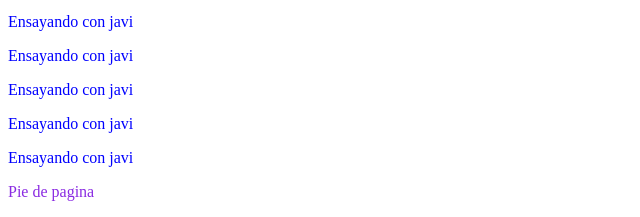
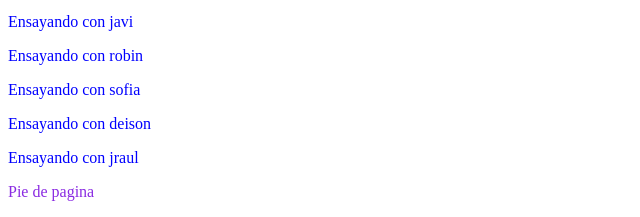
Before and after one commit to RobinsonPenagos/Primero, a plain HTML site: page index.html in a window 1280 px wide. Shown: the part 186-403 px from the top of the page, 0-640 px from the left. Drawn offline with Linux system fonts and the light colour scheme.

```diff
--- a/index.html
+++ b/index.html
@@ -12,10 +12,10 @@
         <h2>Subtitulo tercera parte</h2>
         <p>Estamos ensayando de otra manera</p>
         <p>Ensayando con javi</p>
-        <p>Ensayando con javi</p>
-        <p>Ensayando con javi</p>
-        <p>Ensayando con javi</p>
-        <p>Ensayando con javi</p>
+        <p>Ensayando con robin</p>
+        <p>Ensayando con sofia</p>
+        <p>Ensayando con deison</p>
+        <p>Ensayando con jraul</p>
 
         <footer>Pie de pagina</footer>
     </body>
```
